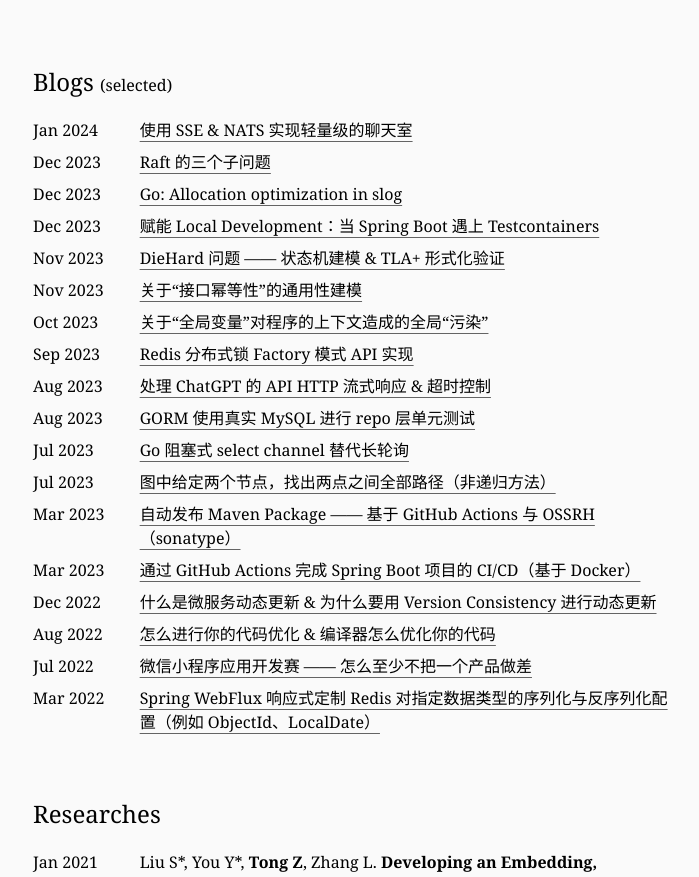
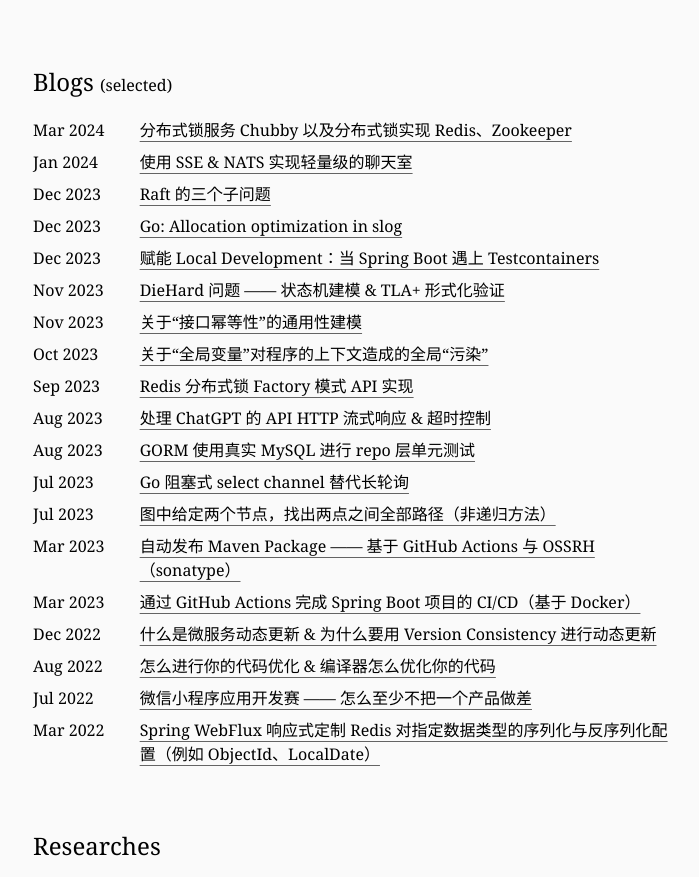
Before and after one commit to tzq0301/tzq0301.github.io, a Next.js app: page / in a window 1280 px wide. Shown: the part 1528-2405 px from the top of the page, without its empty margins (287-986 px from the left). Built offline with nearby package versions, Linux system fonts and the light colour scheme.

Commit message:
分布式锁服务 Chubby 以及分布式锁实现 Redis、Zookeeper

```diff
--- a/app/page.tsx
+++ b/app/page.tsx
@@ -260,6 +260,8 @@
                     <Br/>
                     <Br/>
                     <List>
+                        <ListItem left={'Mar 2024'} right={<UrlLink url={'https://zhuanlan.zhihu.com/p/685819561'}
+                                                                    bold={false}>分布式锁服务 Chubby 以及分布式锁实现 Redis、Zookeeper</UrlLink>}/>
                         <ListItem left={'Jan 2024'} right={<UrlLink url={'https://zhuanlan.zhihu.com/p/676561818'}
                                                                     bold={false}>使用 SSE & NATS 实现轻量级的聊天室</UrlLink>}/>
                         <ListItem left={'Dec 2023'} right={<UrlLink url={'https://zhuanlan.zhihu.com/p/673212520'}
@@ -291,9 +293,6 @@
                                       select channel 替代长轮询</UrlLink>}/>
                         <ListItem left={'Jul 2023'} right={<UrlLink url={'https://zhuanlan.zhihu.com/p/642134590'}
                                                                     bold={false}>图中给定两个节点，找出两点之间全部路径（非递归方法）</UrlLink>}/>
-                        {/*<ListItem left={'Mar 2023'}*/}
-                        {/*          right={<div><UrlLink url={'https://zhuanlan.zhihu.com/p/617415742'} bold={false}>CS/SE*/}
-                        {/*              保研经验分享</UrlLink>&nbsp;(43 agreed, as of 2023.10.19)</div>}/>*/}
                         <ListItem left={'Mar 2023'}
                                   right={<UrlLink url={'https://zhuanlan.zhihu.com/p/613615100'} bold={false}>自动发布
                                       Maven Package —— 基于 GitHub Actions 与 OSSRH（sonatype）</UrlLink>}/>
@@ -303,27 +302,12 @@
                         <ListItem left={'Dec 2022'}
                                   right={<UrlLink url={'https://zhuanlan.zhihu.com/p/591189491'} bold={false}>什么是微服务动态更新
                                       & 为什么要用 Version Consistency 进行动态更新</UrlLink>}/>
-                        {/*<ListItem left={'Dec 2022'}*/}
-                        {/*          right={<div><UrlLink url={'https://zhuanlan.zhihu.com/p/589314371'} bold={false}>2022*/}
-                        {/*              技术年度复盘</UrlLink>&nbsp;(63 agreed, as of 2023.10.19)</div>}/>*/}
-                        {/*<ListItem left={'Oct 2022'}*/}
-                        {/*          right={<div><UrlLink url={'https://zhuanlan.zhihu.com/p/502719456'} bold={false}>2022*/}
-                        {/*              年计算机保研经历｜Rank*/}
-                        {/*              中游、无一作、竞赛少、无实习、无优质项目的中游选手｜天大云计算、南大软件所、中南计算机、中山计算机、中山软件、川大计算机</UrlLink>&nbsp;(102*/}
-                        {/*              agreed, as of 2023.10.19)</div>}/>*/}
                         <ListItem left={'Aug 2022'}
                                   right={<UrlLink url={'https://zhuanlan.zhihu.com/p/560385045'} bold={false}>怎么进行你的代码优化
                                       & 编译器怎么优化你的代码</UrlLink>}/>
-                        {/*<ListItem left={'Aug 2022'}*/}
-                        {/*          right={<UrlLink url={'https://zhuanlan.zhihu.com/p/552691239'} bold={false}>Spring*/}
-                        {/*              Boot 使用 .env 文件实现“隐私信息配置”</UrlLink>}/>*/}
                         <ListItem left={'Jul 2022'}
                                   right={<UrlLink url={'https://zhuanlan.zhihu.com/p/547390956'} bold={false}>微信小程序应用开发赛
                                       —— 怎么至少不把一个产品做差</UrlLink>}/>
-                        {/*<ListItem left={'May 2022'} right={<UrlLink url={'https://zhuanlan.zhihu.com/p/509165186'}*/}
-                        {/*                                            bold={false}>卷积神经网络（CNN）的基本原理与其在图像处理、自然语言处理中的应用</UrlLink>}/>*/}
-                        {/*<ListItem left={'May 2022'} right={<UrlLink url={'https://zhuanlan.zhihu.com/p/508445805'}*/}
-                        {/*                                            bold={false}>简述文本相似度概念与算法</UrlLink>}/>*/}
                         <ListItem left={'Mar 2022'}
                                   right={<UrlLink url={'https://zhuanlan.zhihu.com/p/600540961'} bold={false}>Spring
                                       WebFlux 响应式定制 Redis 对指定数据类型的序列化与反序列化配置（例如
--- a/package.json
+++ b/package.json
@@ -12,7 +12,7 @@
   "dependencies": {
     "antd": "^5.10.1",
     "flowbite": "^1.8.1",
-    "next": "13.5.5",
+    "next": "^13.5.5",
     "react": "^18",
     "react-dom": "^18"
   },
```
Also changed, not shown: 1 other file (tests, documents, lock files or other folders).
